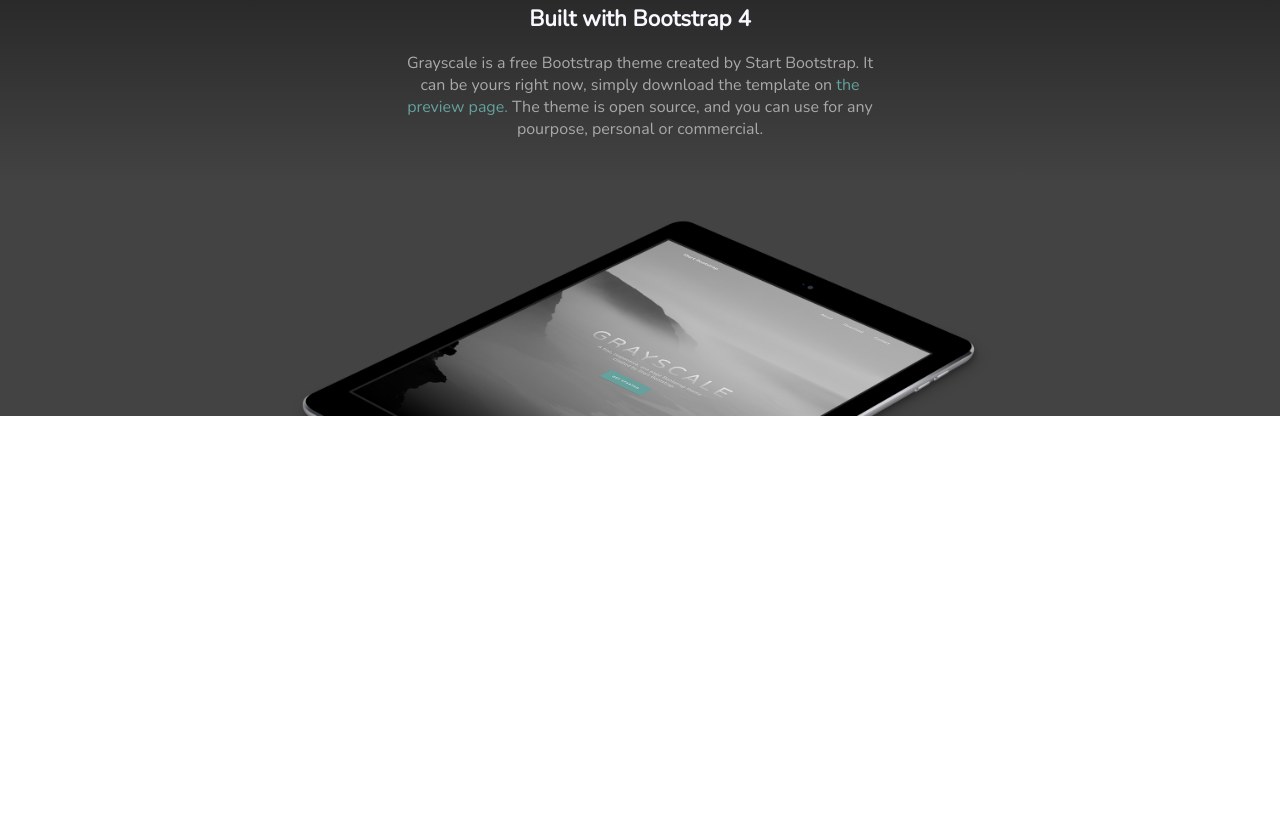
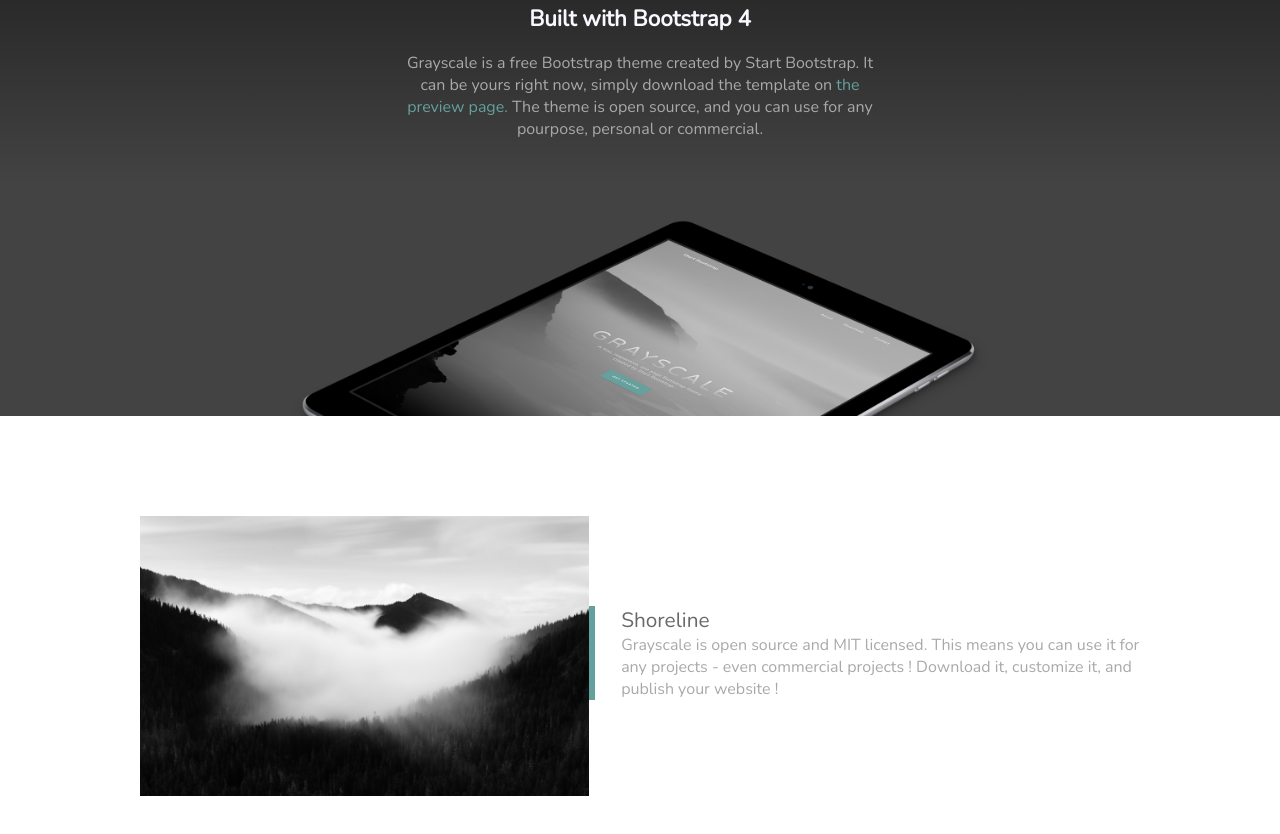
Before and after one commit to marciordj/grayscale-challenge-heroway, a plain HTML site: page index.html in a window 1280 px wide. Shown: the part 897-1731 px from the top of the page. Before the commit the page ends 1313 px from the top, so only its background shows below. Drawn offline with nearby package versions, Linux system fonts and the light colour scheme.

Commit message:
add main content

```diff
--- a/assets/css/describe.css
+++ b/assets/css/describe.css
@@ -3,7 +3,7 @@
     flex-direction: column;
     justify-content: center;
     align-items: center;
-    background: linear-gradient(0deg, rgba(67,67,67,1) 39%, rgba(24,24,24,1) 92%, rgba(24,24,24,1) 100%);;
+    background: linear-gradient(0deg, rgba(67,67,67,1) 39%, rgba(24,24,24,1) 92%, rgba(24,24,24,1) 100%);
     font-family: 'Nunito', sans-serif;
     text-align: center;
     padding: 180px 200px 0 200px;
--- a/assets/css/index.css
+++ b/assets/css/index.css
@@ -1,3 +1,4 @@
 @import url('./defaultStyle.css');
 @import url('./header.css');
 @import url('./describe.css');
+@import url('./mainContent.css');
--- /dev/null
+++ b/assets/css/mainContent.css
@@ -0,0 +1,39 @@
+.main-container {
+    display: flex;
+    flex-direction: column;
+    align-items: center;
+    width: 100%;
+    height: 900px;
+    font-family: 'Nunito', sans-serif;
+}
+
+.top-demo-image {
+    display: flex;
+    width: 100%;
+    max-width: 1000px;
+    margin-top: 100px;
+}
+
+.top-demo-image > img {
+    width: 100%;
+    max-width: 500px;
+    height: 280px;
+}
+
+.text-image > h5 {
+    color: #696969;
+    font-size: 1.3em;
+    font-weight: initial;
+    margin-top: 90px;
+
+}
+
+.text-image > p {
+    text-align: start;
+    color: #A9A9A9;
+}
+
+.text-image > h5, .text-image > p {
+    border-left: 6px solid #64a19d;
+    padding-left: 26px;
+}
--- a/index.html
+++ b/index.html
@@ -31,6 +31,15 @@
         <img src="./assets/img/ipad.png" alt="tablet image">
      </section>
     </header>
+    <main class="main-container">
+        <div class="top-demo-image">
+            <img src="./assets/img/bg-masthead.jpg" alt="image demonstration">
+            <div class="text-image">
+                <h5>Shoreline</h5>
+                <p>Grayscale is open source and MIT licensed. This means you can use it for any projects - even commercial projects ! Download it, customize it, and publish your website !</p>
+            </div>
+        </div>
 
+    </main>
 </body>
 </html>
```
